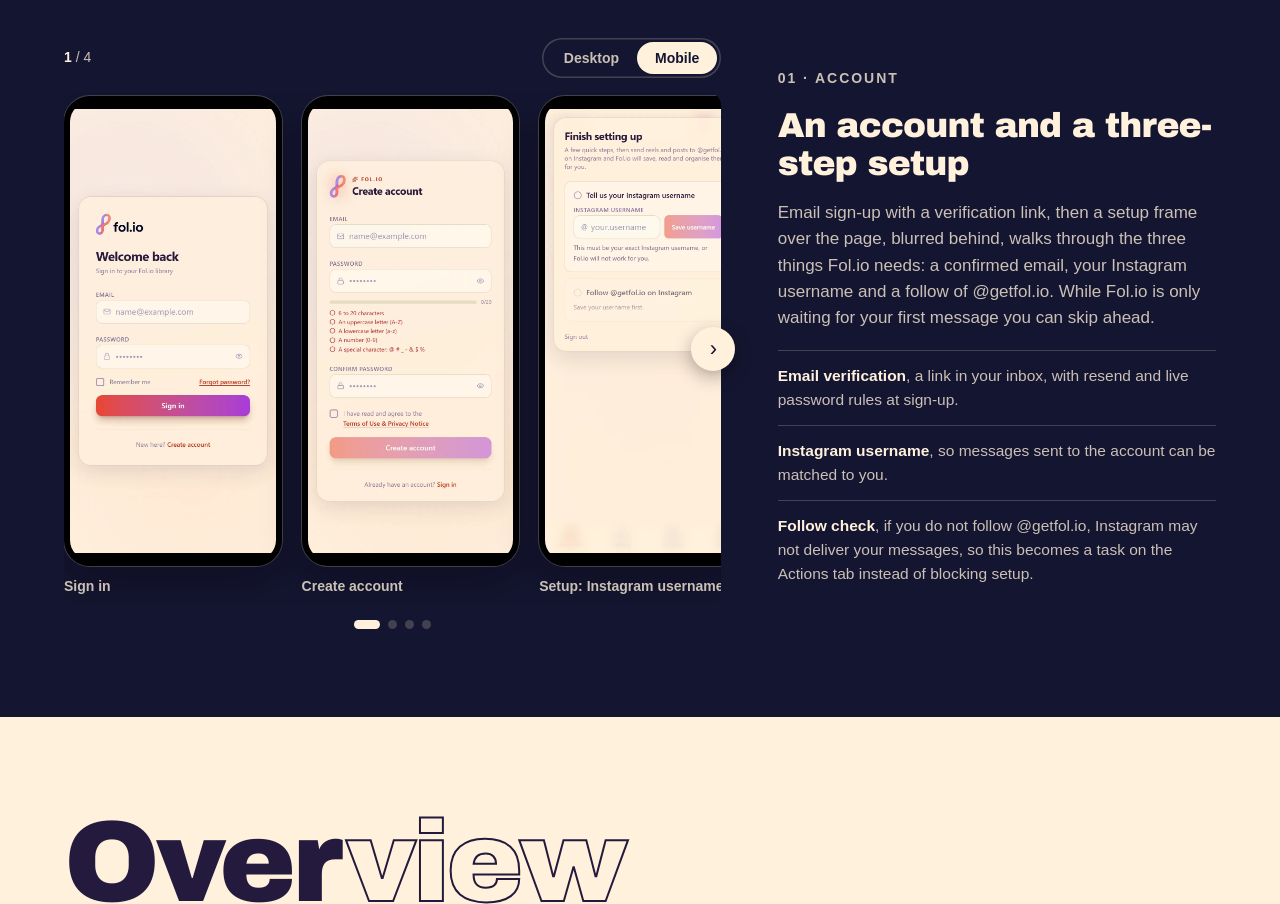
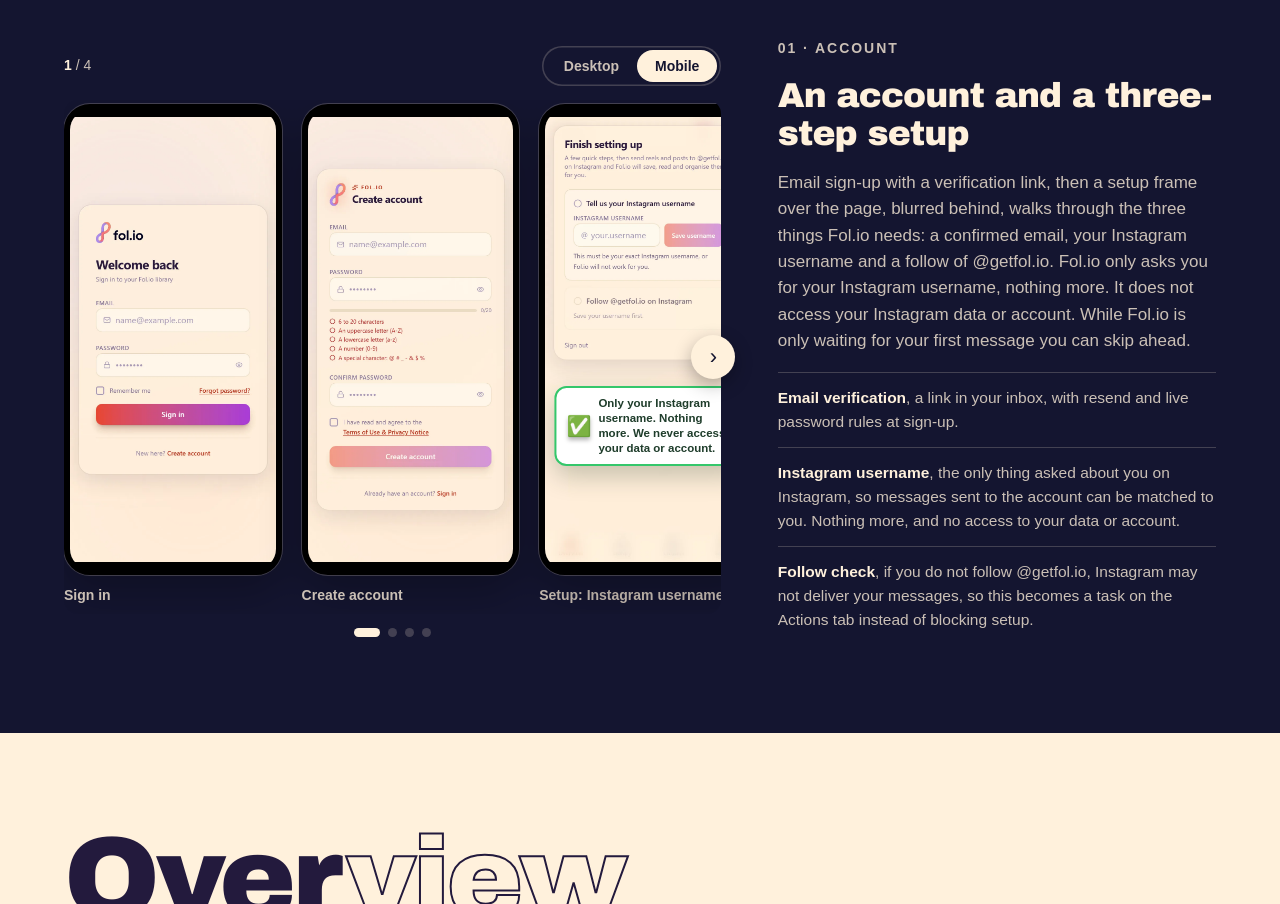
Before and after one commit to kartikeya-dubey/kartikeya-dubey.github.io, a plain HTML site: page folio.html in a window 1280 px wide. Shown: the part 3672-4576 px from the top of the page. Drawn offline with Linux system fonts and the light colour scheme; a web font is replaced by a local one.

Commit message:
Fol.io page: say setup asks only for the Instagram username, with a note on the setup slide
Co-Authored-By: Claude Sonnet 5.5 <noreply@anthropic.com>

```diff
--- a/folio.html
+++ b/folio.html
@@ -248,6 +248,13 @@
   .slide { margin: 0; flex: none; scroll-snap-align: start; cursor: zoom-in; }
   .slide img { display: block; width: 100%; height: auto; object-fit: contain; border-radius: 14px; background: #000; box-shadow: 0 0 0 1px var(--line), 0 18px 40px rgba(0,0,0,.25); }
   .slide figcaption { margin-top: 10px; font-size: 14px; font-weight: 600; color: var(--soft); }
+  .shot { position: relative; }
+  .shot-note { position: absolute; left: 50%; transform: translateX(-50%); display: flex; align-items: center; gap: 10px; padding: 10px 16px; border-radius: 16px;
+    background: #fff; color: #1f3d2b; border: 2px solid #34c76b; box-shadow: 0 10px 24px rgba(31,61,43,.25); font-weight: 600; line-height: 1.3; text-align: left; }
+  .shot-note .emo { flex: none; font-size: 26px; line-height: 1; filter: drop-shadow(0 3px 2px rgba(0,0,0,.28)); }
+  .track.desktop .shot-note { bottom: 2%; width: 66%; font-size: 15px; }
+  .track.mobile .shot-note { top: 60%; width: 86%; font-size: 11.5px; padding: 8px 10px; gap: 7px; border-radius: 12px; }
+  .track.mobile .shot-note .emo { font-size: 20px; }
   .track.desktop .slide { width: 100%; }
   .track.desktop .slide img { aspect-ratio: 16/9; }
   .track.mobile { gap: 20px; padding: 4px 2px 8px; }
@@ -460,9 +467,9 @@
 
   var FEATURES = [
     { bg: 'on-dark', w: ['Set', 'up'], tag: 'Account', title: 'An account and a three-step setup',
-      text: 'Email sign-up with a verification link, then a setup frame over the page, blurred behind, walks through the three things Fol.io needs: a confirmed email, your Instagram username and a follow of @getfol.io. While Fol.io is only waiting for your first message you can skip ahead.',
-      points: [['Email verification', 'a link in your inbox, with resend and live password rules at sign-up.'], ['Instagram username', 'so messages sent to the account can be matched to you.'], ['Follow check', 'if you do not follow @getfol.io, Instagram may not deliver your messages, so this becomes a task on the Actions tab instead of blocking setup.']],
-      slides: [['auth-1-login', 'Sign in'], ['auth-2-signup', 'Create account'], ['setup-1-handle', 'Setup: Instagram username'], ['setup-2-follow', 'Setup: follow @getfol.io']] },
+      text: 'Email sign-up with a verification link, then a setup frame over the page, blurred behind, walks through the three things Fol.io needs: a confirmed email, your Instagram username and a follow of @getfol.io. Fol.io only asks you for your Instagram username, nothing more. It does not access your Instagram data or account. While Fol.io is only waiting for your first message you can skip ahead.',
+      points: [['Email verification', 'a link in your inbox, with resend and live password rules at sign-up.'], ['Instagram username', 'the only thing asked about you on Instagram, so messages sent to the account can be matched to you. Nothing more, and no access to your data or account.'], ['Follow check', 'if you do not follow @getfol.io, Instagram may not deliver your messages, so this becomes a task on the Actions tab instead of blocking setup.']],
+      slides: [['auth-1-login', 'Sign in'], ['auth-2-signup', 'Create account'], ['setup-1-handle', 'Setup: Instagram username', 'Only your Instagram username. Nothing more. We never access your data or account.'], ['setup-2-follow', 'Setup: follow @getfol.io']] },
     { bg: 'on-cream', w: ['Over', 'view'], tag: 'Overview', title: 'Your library at a glance',
       text: 'The first screen after sign-in. A search box with a Search button, one colourful tile per cluster that has saves, and the posts saved most recently. Tap a tile and a pop-up lists that cluster\'s latest saves, with the page blurred behind it. When something needs you, an amber tile comes first.',
       points: [['Cluster tiles', 'a colour and emoji per cluster, the count and a small raised "+N" for saves new this week. They scroll inside their own panel so the page stays still on a phone.'], ['User Action tile', 'an amber tile with the number of open tasks, matching the dot on the Actions tab. It opens the Actions page.'], ['Pop-up', 'a bottom sheet on phones and a centred dialog on laptops; Back, Escape or a tap outside closes it. "See more in My Library" opens the Library filtered to the cluster.'], ['Recently saved', 'one row per save, showing every cluster it was filed under.'], ['Look and feel', 'a coral and plum palette in light and dark, a tab bar at the bottom on phones and a bar under the top on laptops, and pull down to refresh on every signed-in page.']],
@@ -498,7 +505,7 @@
       f.slides.forEach(function (s) {
         var fig = el('figure', 'slide'), img = new Image();
         img.src = IMG + mode + '/' + s[0] + '.webp'; img.alt = f.tag + ': ' + s[1] + ' (' + mode + ')'; img.loading = 'lazy'; img.decoding = 'async';
-        fig.append(img, el('figcaption', '', s[1]));
+        if (s[2]) { var shot = el('div', 'shot'); shot.append(img, el('div', 'shot-note', '<span class="emo" aria-hidden="true">✅</span><span>' + s[2] + '</span>')); fig.append(shot, el('figcaption', '', s[1])); } else { fig.append(img, el('figcaption', '', s[1])); }
         fig.onclick = function () { openLb(img.src, f.tag + ' — ' + s[1] + ' (' + mode + ')'); };
         t.append(fig);
       });
```
